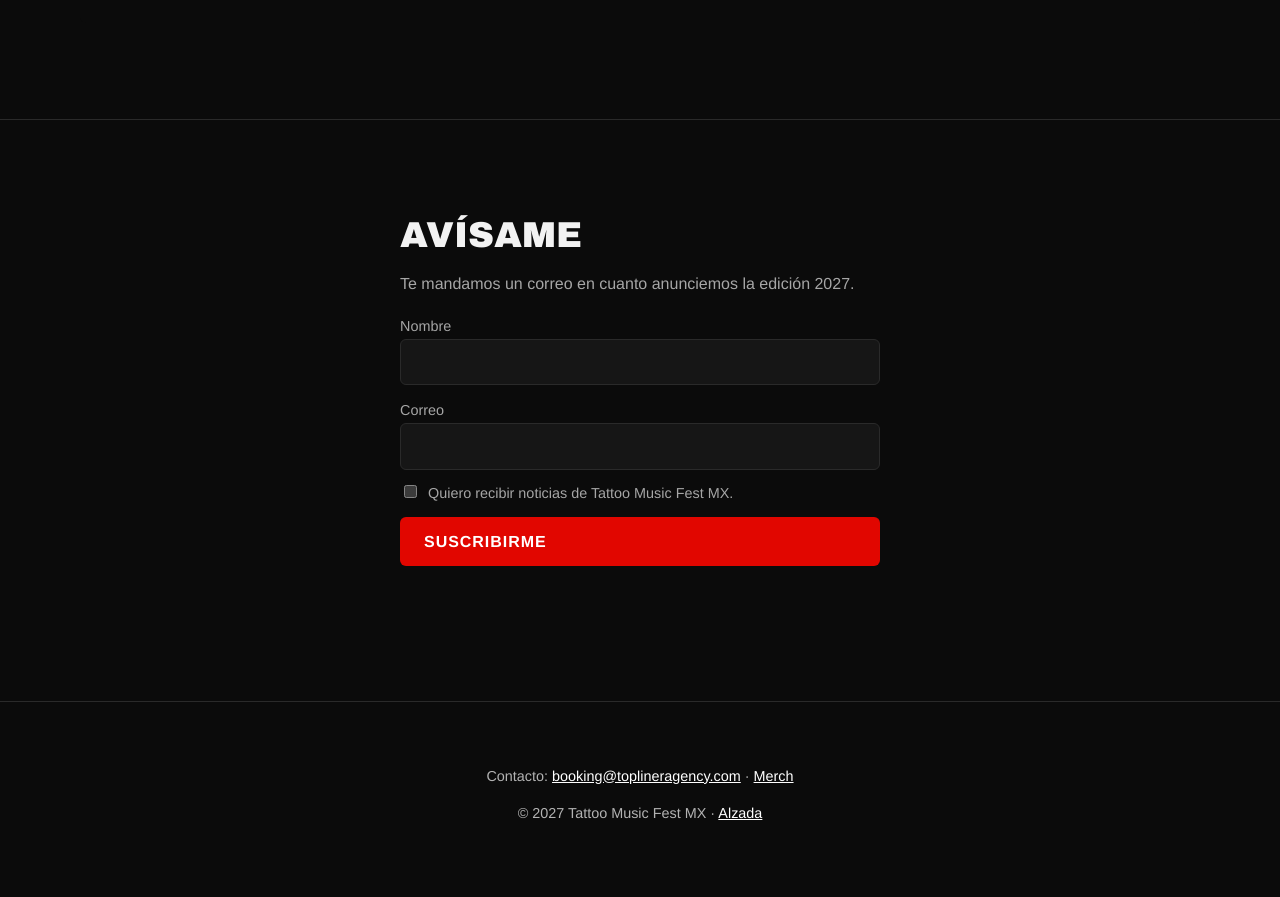
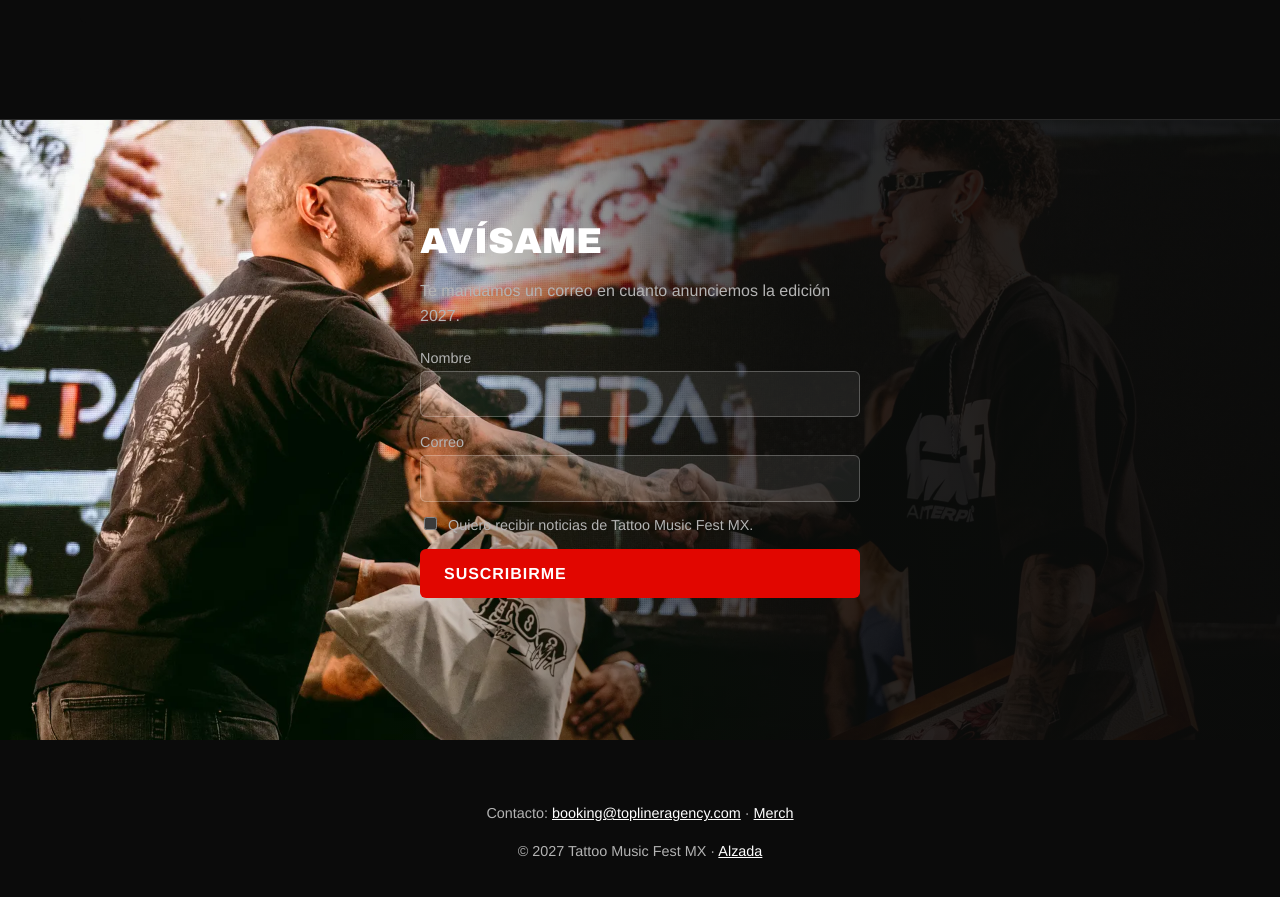
Before and after one commit to alzada-records/tattoomusicfest-mx, a plain HTML site: page index.html in a window 1280 px wide. Shown: the part 1960-2857 px from the top of the page. Drawn offline with Linux system fonts and the light colour scheme; no server answers; grey boxes are pictures that could not be loaded.

Commit message:
Foto del festival de fondo en el formulario Avísame
Co-Authored-By: Claude Opus 5.5 <noreply@anthropic.com>
Claude-Session: https://claude.ai/code/session_012TPE5DbdDXPi6htupK3TZp

```diff
--- a/css/styles.css
+++ b/css/styles.css
@@ -1222,3 +1222,20 @@ label {
   max-width: 480px;
   margin-inline: auto;
 }
+
+/* ---------- TMF: foto del festival detrás del formulario "Avísame" ---------- */
+.newsletter-foto {
+  background-image:
+    linear-gradient(to bottom, rgb(11 11 11 / 0.78), rgb(11 11 11 / 0.92)),
+    url("/img/fondos/tmf-960.webp");
+  background-position: 35% center;
+}
+
+@media (min-width: 900px) {
+  .newsletter-foto {
+    background-image:
+      linear-gradient(to right, rgb(11 11 11 / 0) 30%, rgb(11 11 11 / 0.85) 62%, rgb(11 11 11 / 0.95)),
+      url("/img/fondos/tmf-1920.webp");
+    background-position: 30% center;
+  }
+}
--- a/index.html
+++ b/index.html
@@ -85,7 +85,7 @@
     </section>
 
     <!-- Newsletter: Mailchimp (misma audiencia que Ladrones y Alzada) -->
-    <section class="seccion newsletter" id="lista" aria-labelledby="titulo-newsletter">
+    <section class="seccion newsletter newsletter-foto" id="lista" aria-labelledby="titulo-newsletter">
       <div class="contenedor">
         <div class="newsletter-caja">
         <h2 id="titulo-newsletter">Avísame</h2>
```
Also changed, not shown: img/fondos/tmf-1920.webp (added), img/fondos/tmf-960.webp (added).
